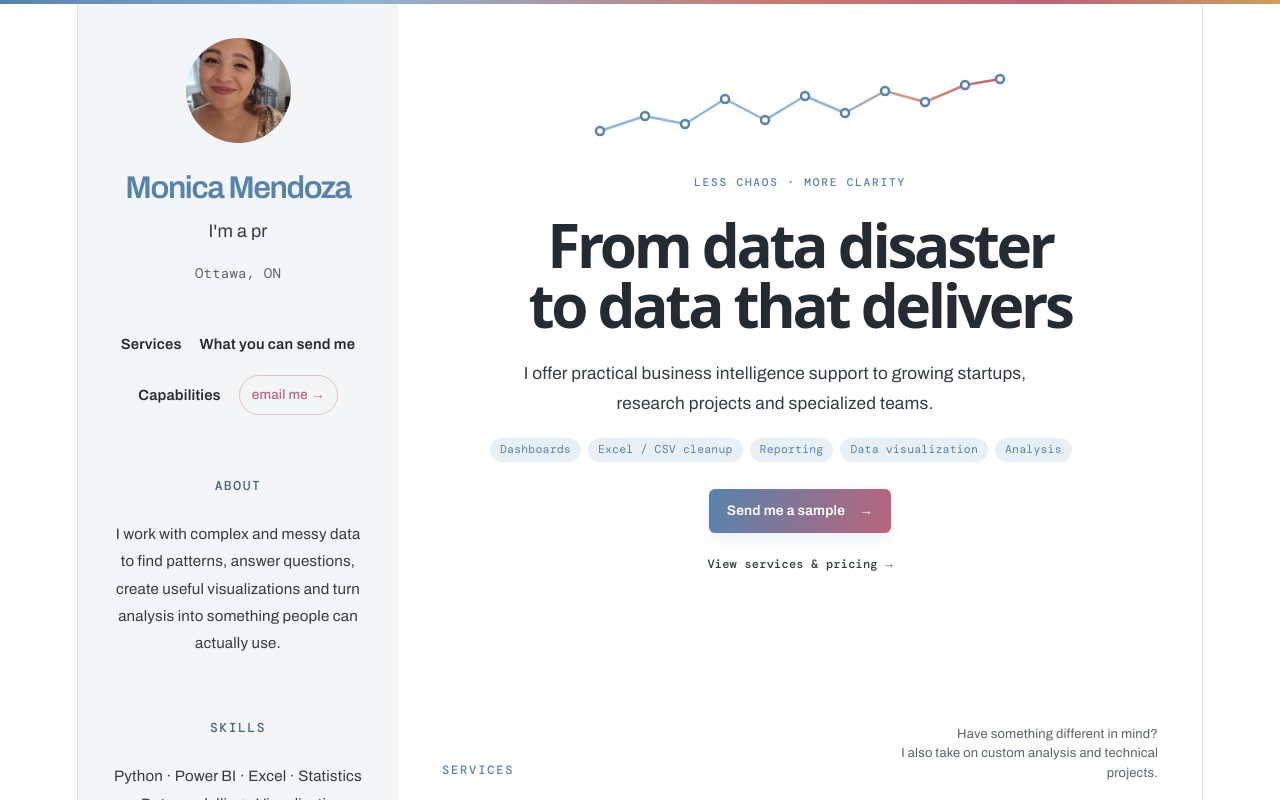
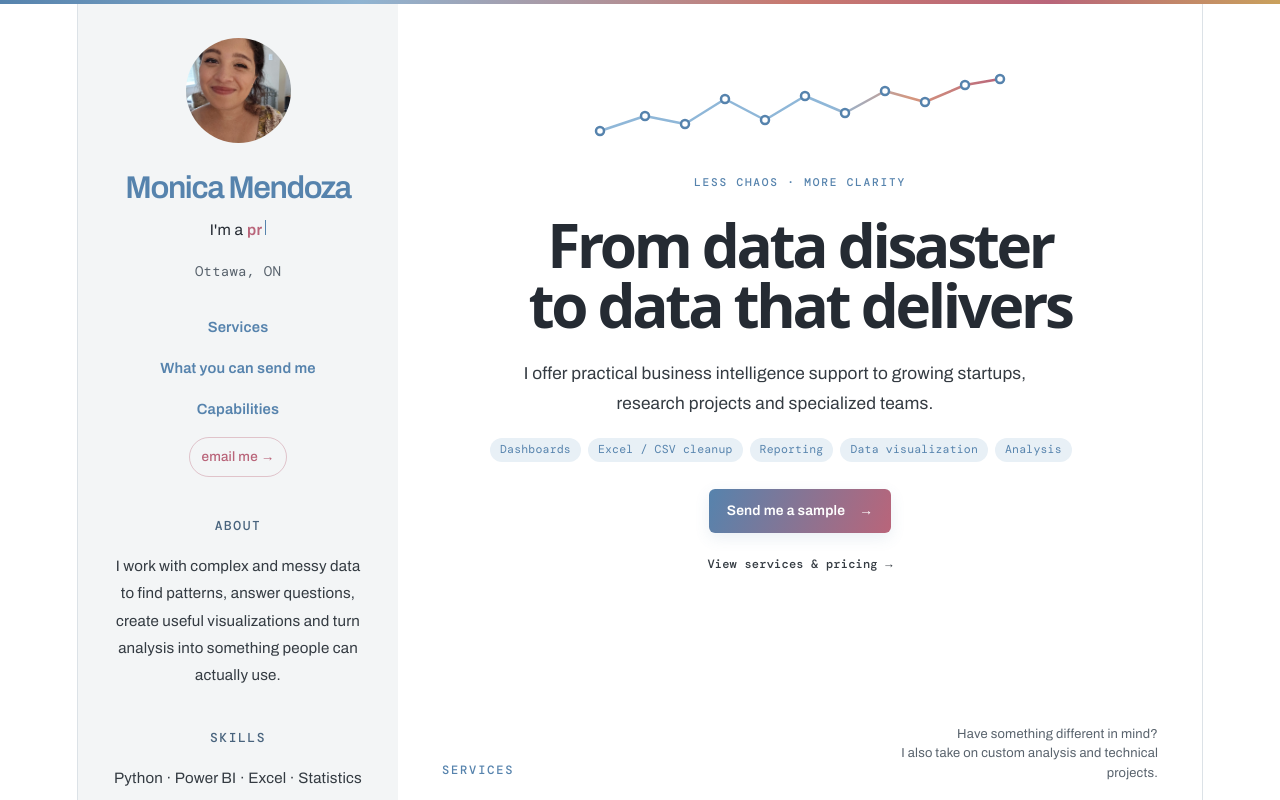
Before and after one commit to mm8738/mm8738.github.io, a React (Vite) app: page / in a window 1280 px wide. Shown: the top 800 px of the page. Built offline with nearby package versions, Linux system fonts and the light colour scheme; a web font is replaced by a local one.

Commit message:
Update Sidebar.scss

```diff
--- a/src/assets/styles/Sidebar.scss
+++ b/src/assets/styles/Sidebar.scss
@@ -103,13 +103,14 @@
 .links {
   display: flex;
   flex-wrap: wrap;
+  flex-direction:column;
 
   justify-content: center;
   align-items: center;
 
-  gap: 18px;
+  gap: 14px;
 
-  margin-top: 45px;
+  margin-top: 30px;
 }
 
 .links a {
@@ -139,7 +140,26 @@
   width: 17px;
   height: 17px;
 }
+.links .services-link {
+  color: var(--accent);
 
+  font-size: 0.82rem;
+  font-weight: 600;
+
+  border-bottom: 1px solid transparent;
+
+  transition:
+    color 180ms ease,
+    border-color 180ms ease,
+    transform 180ms ease;
+}
+
+.links .services-link:hover {
+  color: var(--rose);
+  border-color: var(--rose);
+
+  transform: translateX(2px);
+}
 
 /* ========================================
    EMAIL BUTTON
@@ -182,13 +202,13 @@
    ======================================== */
 
 .sidebar section {
-  margin-top: 58px;
+  margin-top: 36px;
 }
 
 .section-title {
   display: block;
 
-  margin-bottom: 22px;
+  margin-bottom: 14px;
 
   text-align: center;
 
@@ -252,7 +272,47 @@
   );
 }
 
+.typewriter {
+  display: flex;
+  justify-content: center;
+  align-items: baseline;
 
+  min-height: 24px;
+  margin: 10px 0 0;
+
+  color: var(--ink);
+
+  font-size: 0.86rem;
+  line-height: 1.5;
+}
+
+.typewriter-prefix {
+  margin-right: 4px;
+}
+
+.typewriter-word {
+  color: var(--rose);
+  font-weight: 600;
+}
+
+.typewriter-cursor {
+  display: inline-block;
+
+  width: 1px;
+  height: 0.95em;
+
+  margin-left: 3px;
+
+  background: var(--accent);
+
+  animation: cursor-blink 0.8s steps(1) infinite;
+}
+
+@keyframes cursor-blink {
+  50% {
+    opacity: 0;
+  }
+}
 /* ========================================
    MOBILE
    ======================================== */
```
